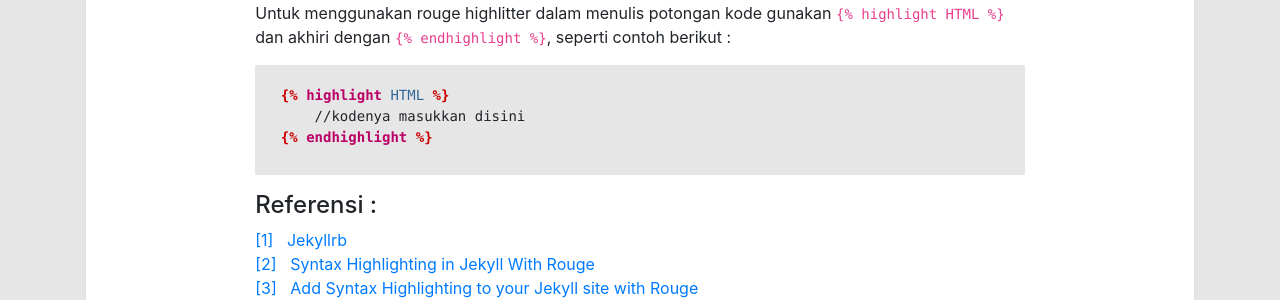
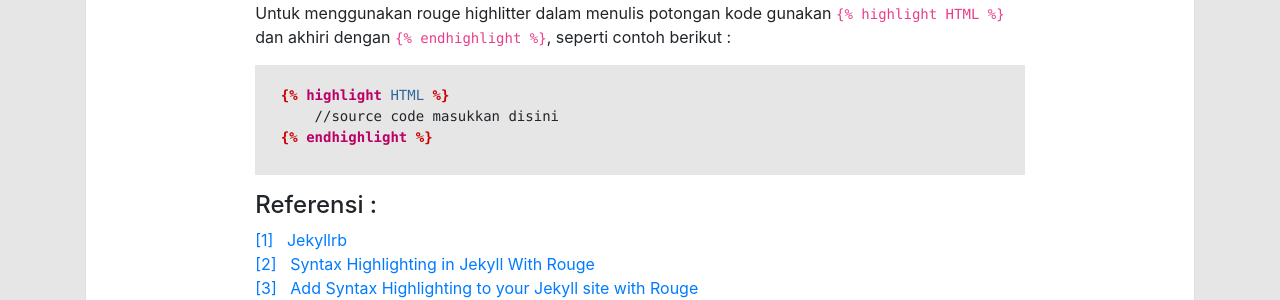
Before and after one commit to surtinaali/blog, a Jekyll site: the page built from _posts/2018-08-08-menggunakan-rouge,-jekyll-highlitter.markdown, in a window 1280 px wide and 900 px high, scrolled down 1383 px. Shown: the part 474-774 px from the top of the window. Built offline with Jekyll 4.4.1, drawn with Linux system fonts in a browser that asks for light colours; comment, search, counter and statistics services are not loaded.

Commit message:
update tulisan

```diff
--- a/_posts/2018-08-08-menggunakan-rouge,-jekyll-highlitter.markdown
+++ b/_posts/2018-08-08-menggunakan-rouge,-jekyll-highlitter.markdown
@@ -84,7 +84,7 @@
 {% highlight LIQUID %}
 {% raw %}
 {% highlight HTML %}
-    //kodenya masukkan disini
+    //source code masukkan disini
 {% endhighlight %}
 {% endraw %}
 {% endhighlight %}
```
